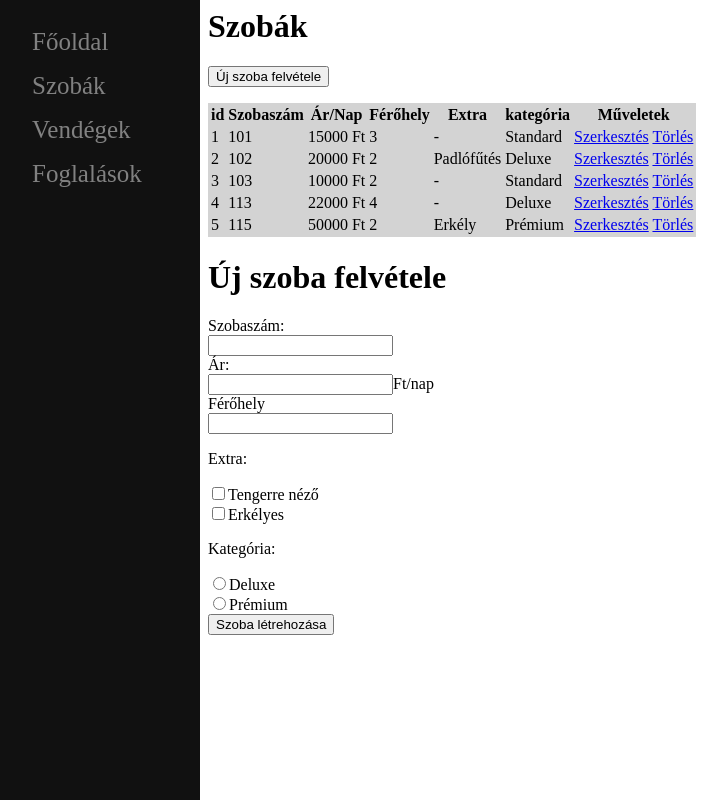
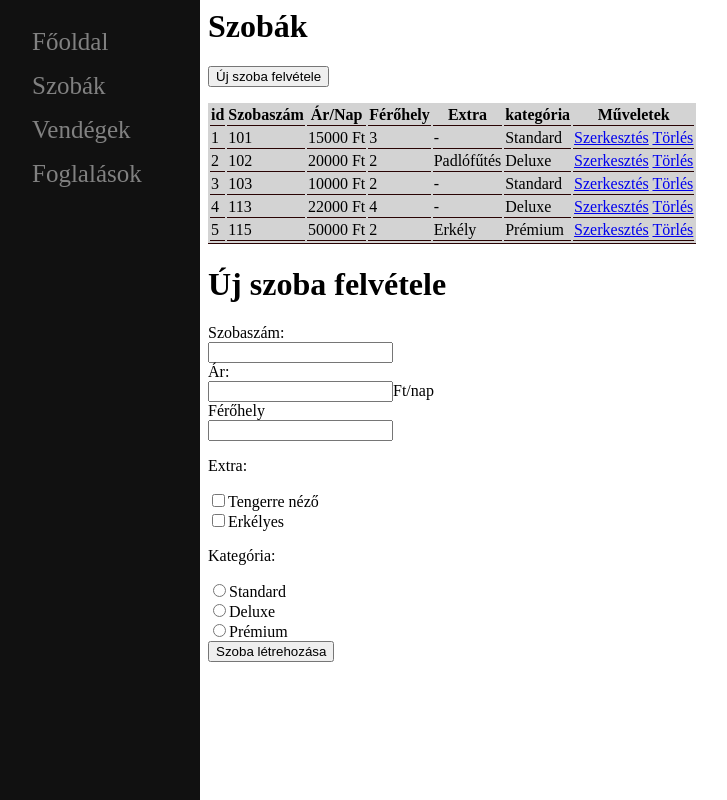
Before and after one commit to StefanKende/HotelMan, a PHP site: page /room.php in a window 1280 px wide. Shown: the whole page, without its empty margins (0-727 px from the left). Run offline with PHP 8.4, Linux system fonts and the light colour scheme.

Commit message:
Standard type room added, table reskinned

```diff
--- a/src/hotelman.css
+++ b/src/hotelman.css
@@ -25,4 +25,7 @@
 
   table,th,td {
    background-color: lightgray ;
+   border-bottom: 1px solid rgb(41, 3, 3)
   }
+
+  tr:nth-child(even) {background-color: rgb(148, 13, 13)}
--- a/src/room.php
+++ b/src/room.php
@@ -85,10 +85,10 @@
                 <input type="checkbox" id="seaview" name="seaview" value="seaview"><label for="seaview">Tengerre néző</label><br>
                 <input type="checkbox" id="balcony" name="balcony" value="balcony"><label for="balcony">Erkélyes</label><br>
                 <p>Kategória:</p>
+                <input type="radio" id="standard" name="category"><label for="standard">Standard</label><br>
                 <input type="radio" id="deluxe" name="category"><label for="deluxe">Deluxe</label><br>
                 <input type="radio" id="premium" name="category"><label for="premium">Prémium</label><br>
                 <button type="button">Szoba létrehozása</button>
-
             </form>
         </div>
     </body>
```
